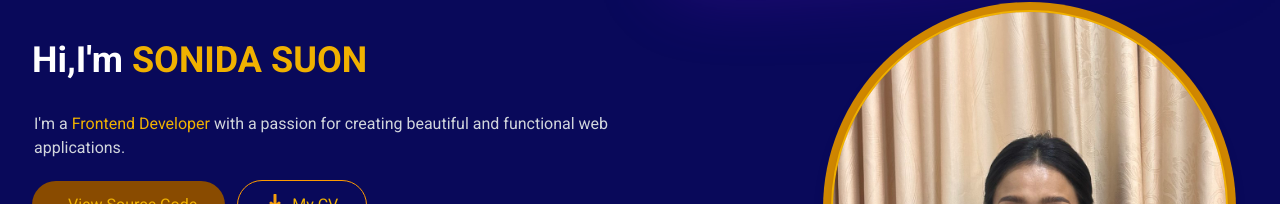
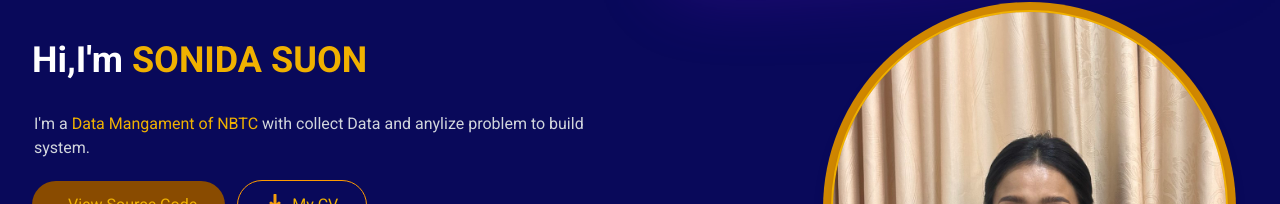
Before and after one commit to sonidasoun/Sonida-portfolio-final, a Vue app: page / in a window 1280 px wide. Shown: the part 160-364 px from the top of the page. Built offline with nearby package versions, Linux system fonts and the light colour scheme; a web font is replaced by a local one.

Commit message:
change inf

```diff
--- a/src/components/HeroSection.vue
+++ b/src/components/HeroSection.vue
@@ -19,12 +19,12 @@
 
                       <div v-if="$i18n.locale === 'khm'" class="text-center lg:text-left" @click="changeLanguage('khm')">
                      <p class="max-w-xl pt-8 mx-auto text-center text-gray-300 lg:text-left ">
-                        ខ្ញុំជាអ្នក <span class="text-yellow-500">សរសេរកម្មវិធីលើFrontend</span> សម្រាប់បង្កើតកម្មវិធីវេប.
+                        ខ្ញុំជាអ្នក <span class="text-yellow-500">គ្រប់គ្រងទិន្នន័យនៃមជ្ឈមណ្ឌលជាតិផ្ដល់ឈាម</span> ដោយខ្ញុំជារៀបចំទិន្នន័យ.
                      </p>
                      </div>
                       <div v-else @click="changeLanguage('en')" class="text-center lg:text-left" >
                      <p class="max-w-xl pt-8 mx-auto text-center text-gray-300 lg:text-left ">
-                        I'm a <span class="text-yellow-500">Frontend Developer</span> with a passion for creating beautiful and functional web applications.
+                        I'm a <span class="text-yellow-500">Data Mangament of NBTC</span> with collect Data and anylize problem to build system.
                      </p>
                      </div>
                      <div class="flex items-center gap-3 pt-9-col sm:flex-row sm:m-5 sm:mx-auto lg:mx-0">
@@ -62,7 +62,7 @@
                              <a href="@/assets/CV.png" download="@/assets/CV.png" class="pl-2 text-yellow-500">ប្រវត្ដិរូបខ្ញុំ</a>
                             </div>
                             <div v-else @click="changeLanguage('en')" class="text-center lg:text-left" >
-                            <a href="@/assets/CV.png" download="@/assets/CV.png" class="pl-2 text-yellow-500">My CV</a>
+                            <a href="@/assets/CV.png" download='"@/assets/CV.png"' class="pl-2 text-yellow-500">My CV</a>
                             </div>
 
                         </div>
```
